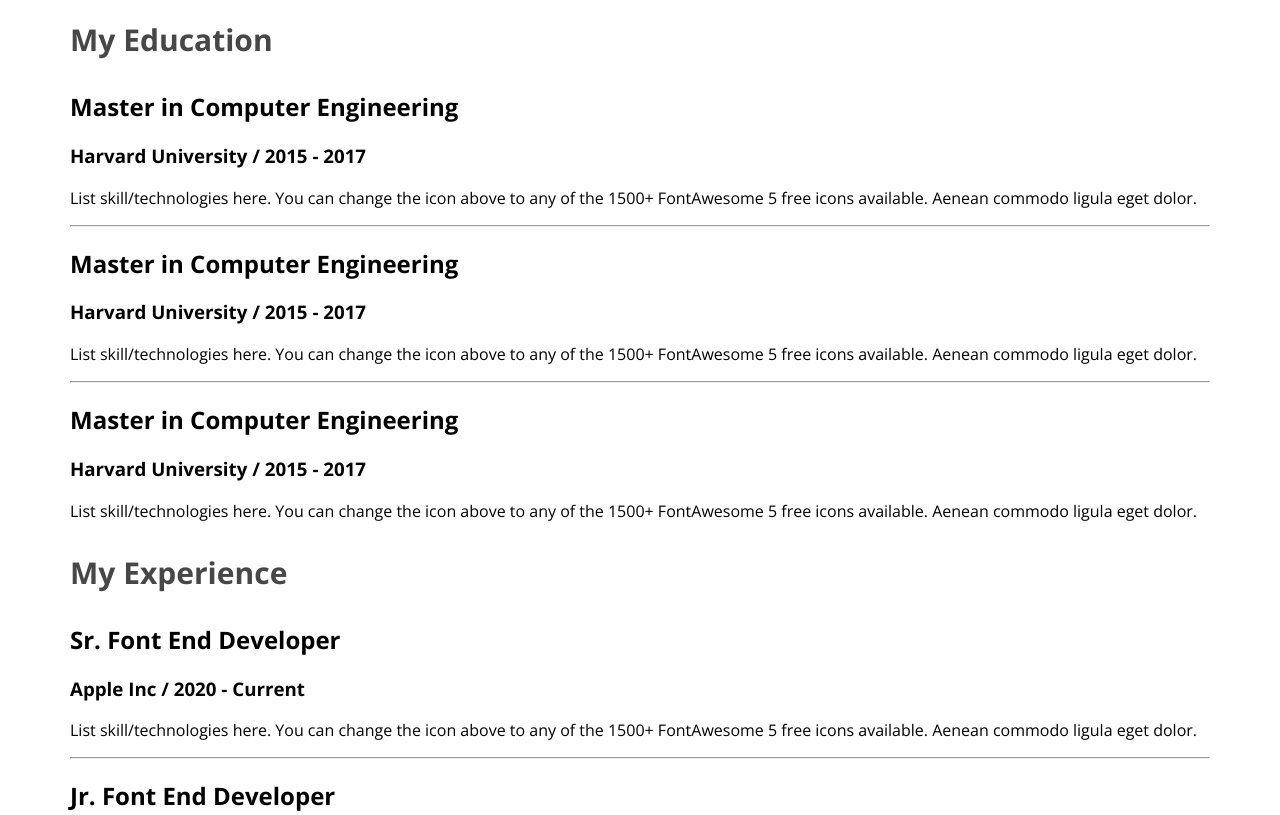
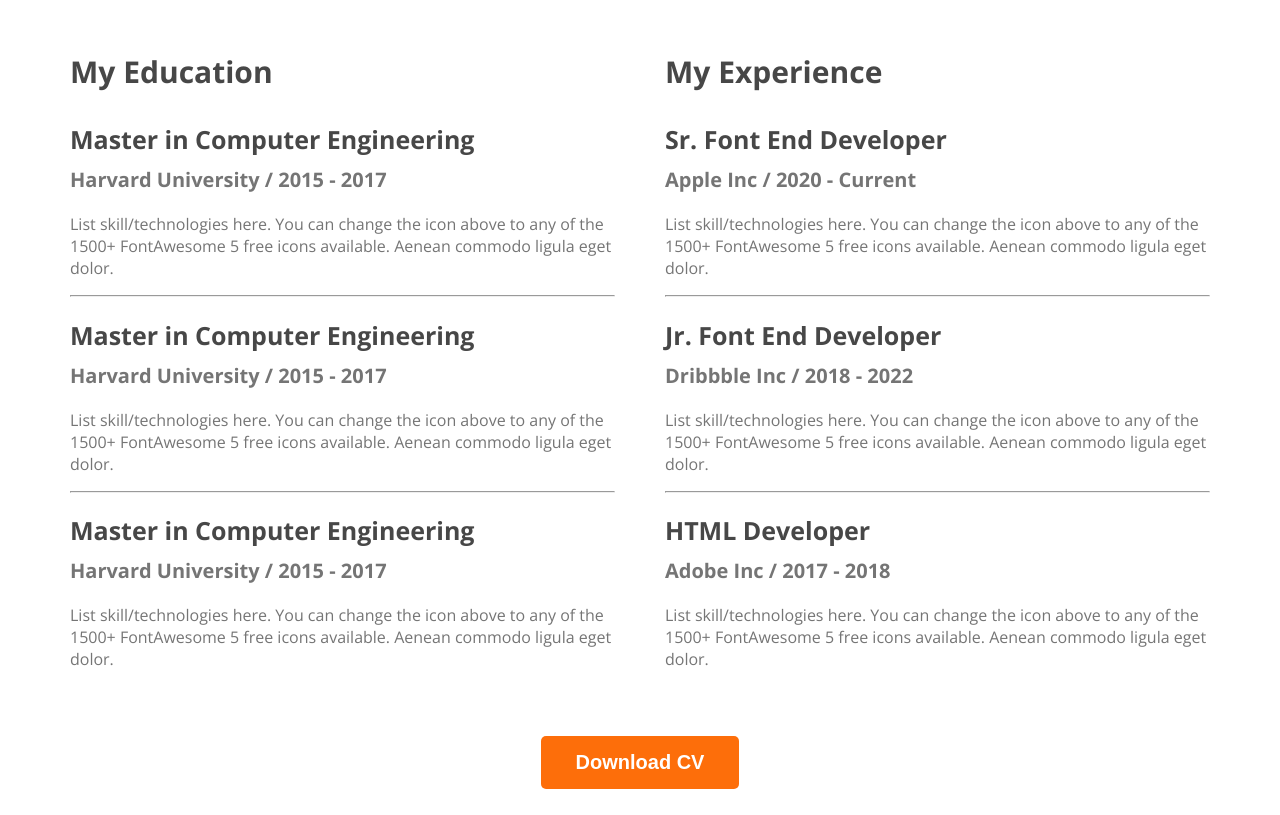
Before and after one commit to Afsana-L/web-developer-portfolio, a plain HTML site: page index.html in a window 1280 px wide. Shown: the part 2352-3167 px from the top of the page. Drawn offline with nearby package versions, Linux system fonts and the light colour scheme.

Commit message:
completed resume

```diff
--- a/index.html
+++ b/index.html
@@ -164,6 +164,9 @@
 
                 </resume-column>
             </div>
+            <div class="download-cv">
+                <button class="button-primary">Download CV</button>
+            </div>
 
         </section>
 
--- a/styles/portfolio.css
+++ b/styles/portfolio.css
@@ -162,9 +162,56 @@ main section {
 
 /* Resume Section Styles*/
 
+.resume-title {
+    text-align: center;
+    font-size: x-large;
+}
+
 .resume-column-title {
     color: #474747;
     font-size: 30px;
     font-style: normal;
     font-weight: 700;
 }
+
+.resume-container {
+    display: flex;
+    gap: 50px;
+}
+
+.resume-item {
+    color: #474747;
+    font-family: Open Sans;
+    font-size: 25px;
+}
+
+.resume-item-title {
+
+    color: #474747;
+    font-size: 25px;
+    font-weight: 700;
+    margin-bottom: 10px;
+}
+
+.resume-item-description {
+    color: #757575;
+    font-size: 16px;
+    font-style: normal;
+    font-weight: 400;
+}
+
+.resume-inst {
+    color: #757575;
+    font-size: 20px;
+    font-weight: 600;
+    margin-bottom: 20px;
+    margin-top: 0px;
+}
+
+.resume-container-hr{
+    margin: 30px;
+}
+.download-cv{
+    text-align: center;
+    margin-top: 50px;
+}
```
